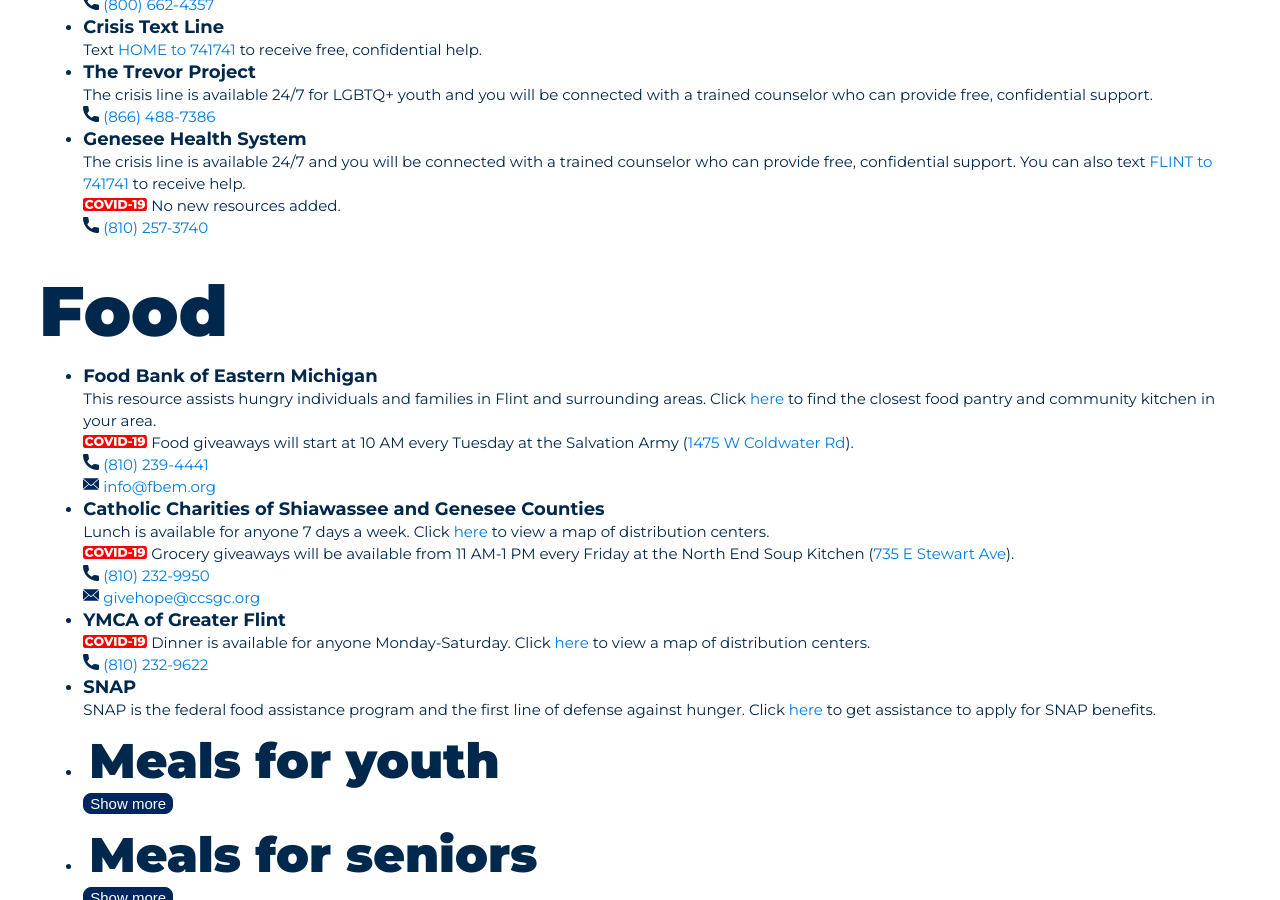
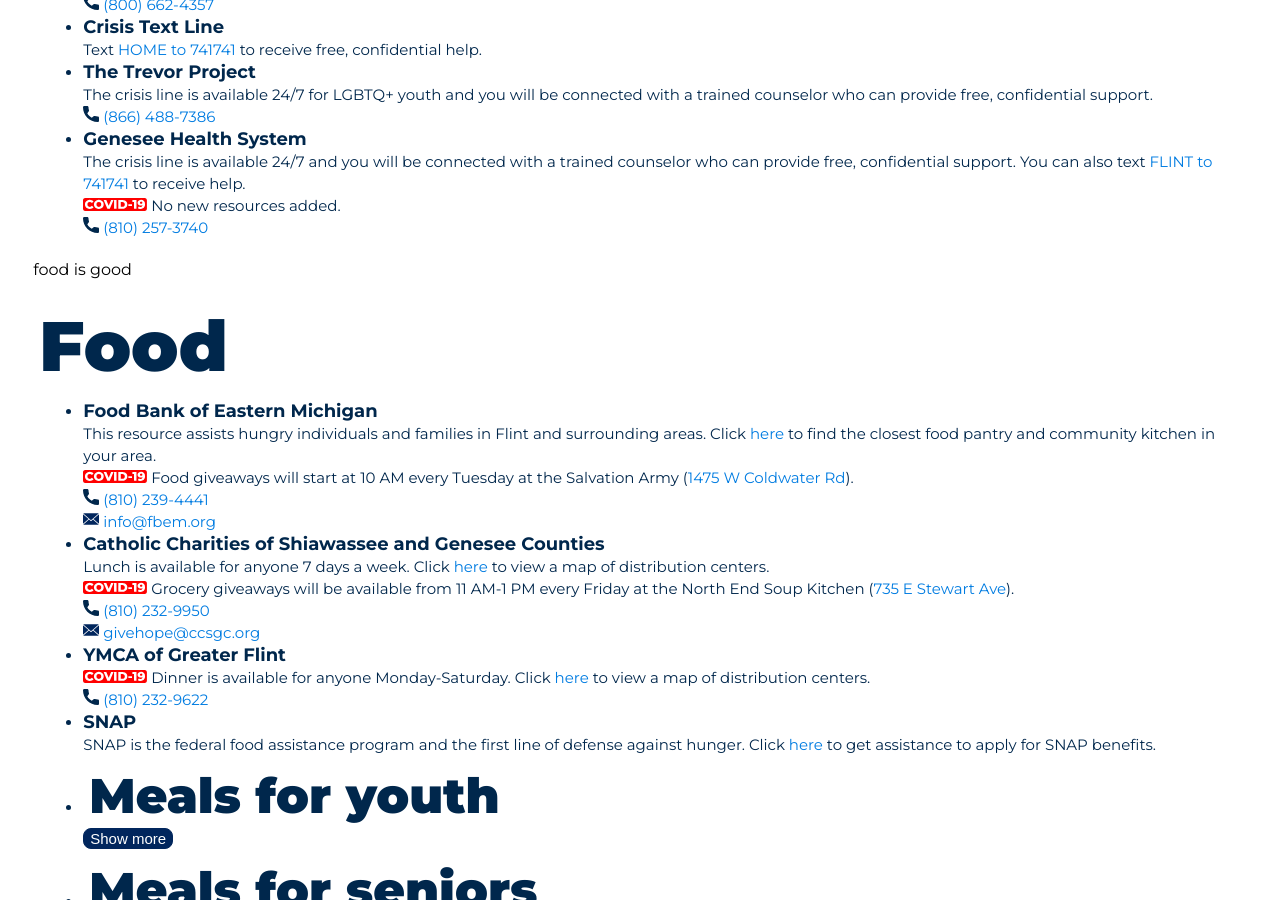
Before and after one commit to umichfjp/umichfjp.github.io, a Jekyll site: the page built from pages/resources.html, in a window 1280 px wide and 900 px high, scrolled down 1766 px. Built offline with Jekyll 4.4.1, drawn with Linux system fonts in a browser that asks for light colours.

Commit message:
Update resources.html

```diff
--- a/pages/resources.html
+++ b/pages/resources.html
@@ -134,10 +134,9 @@ title: Resources for Flint residents
           </h3>
           </ul>
 
+          <p id="food"> food is good </p>
 
-          <div class="food" id="food">
           <br /><div class="titlere">Food</div>
-          </div>
         <ul>
         <h3>
           <li>
```
